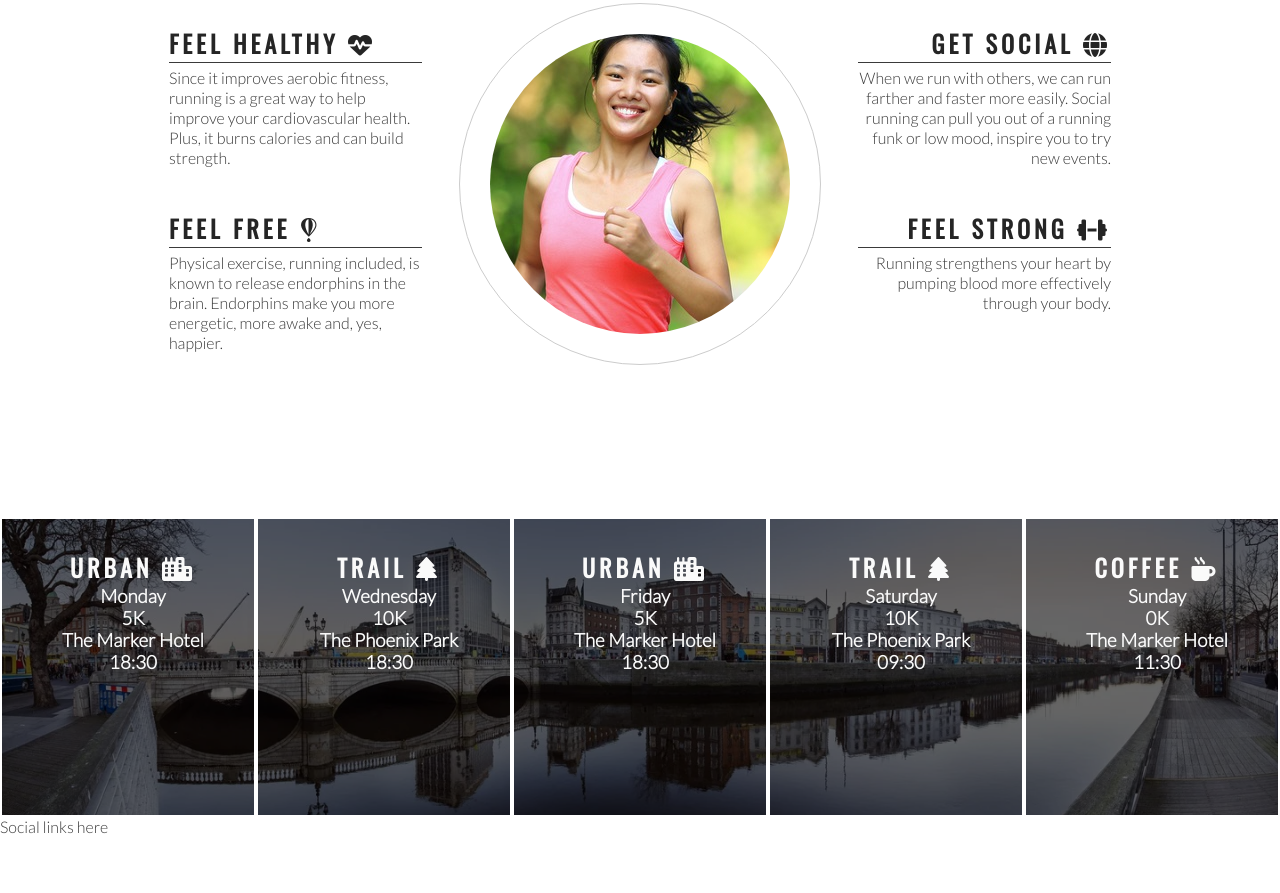
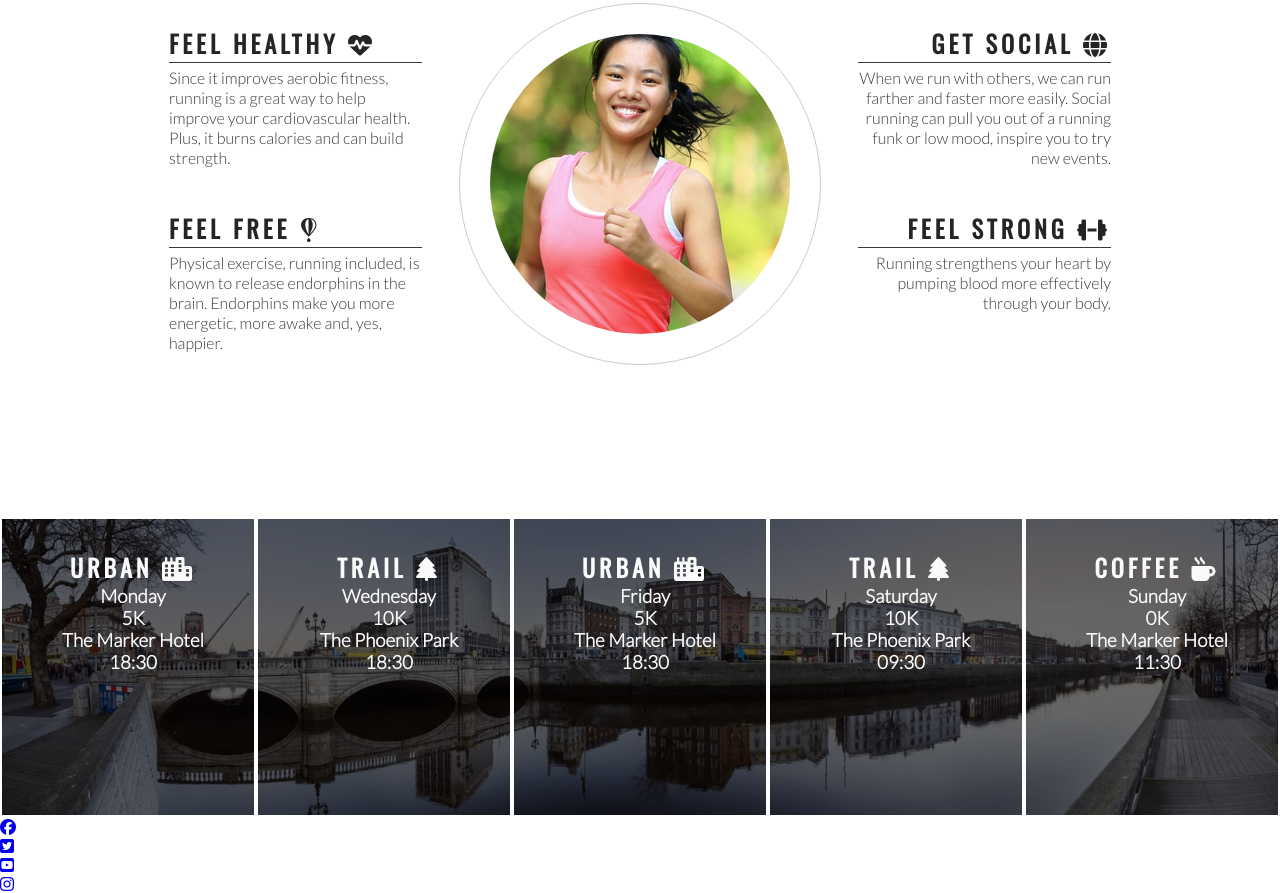
Before and after one commit to loellarp/love-running, a plain HTML site: page index.html in a window 1280 px wide. Shown: the part 778-1671 px from the top of the page. Before the commit the page ends 1614 px from the top, so only its background shows below. Drawn offline with nearby package versions, Linux system fonts and the light colour scheme.

Commit message:
Add social media icons and links to footer

```diff
--- a/index.html
+++ b/index.html
@@ -114,7 +114,24 @@
         </div>
     </section>
     <footer>
-        Social links here
+        <ul>
+            <li>
+                <a href="https://facebook.com" target="_blank" rel="noopener"
+                aria-label="Visit our Facebook page (open in a new tab)"><i class="fa-brands fa-facebook"></i></a>
+            </li>
+            <li>
+                <a href="https://twitter.com" target="_blank" rel="noopener"
+                aria-label="Visit our Twitter page (open in a new tab)"><i class="fa-brands fa-twitter-square"></i></a>
+            </li>
+            <li>
+                <a href="https://youtube.com" target="_blank" rel="noopener"
+                aria-label="Visit our Youtube page (open in a new tab)"><i class="fa-brands fa-youtube-square"></i></a>
+            </li>
+            <li>
+                <a href="https://Instagram.com" target="_blank" rel="noopener"
+                aria-label="Visit our Instagram page (open in a new tab)"><i class="fa-brands fa-instagram"></i></a>
+            </li>
+        </ul>
     </footer>
     <!-- font awesome script -->
     <script src="https://kit.fontawesome.com/6a2b857ba2.js" crossorigin="anonymous"></script>
```
